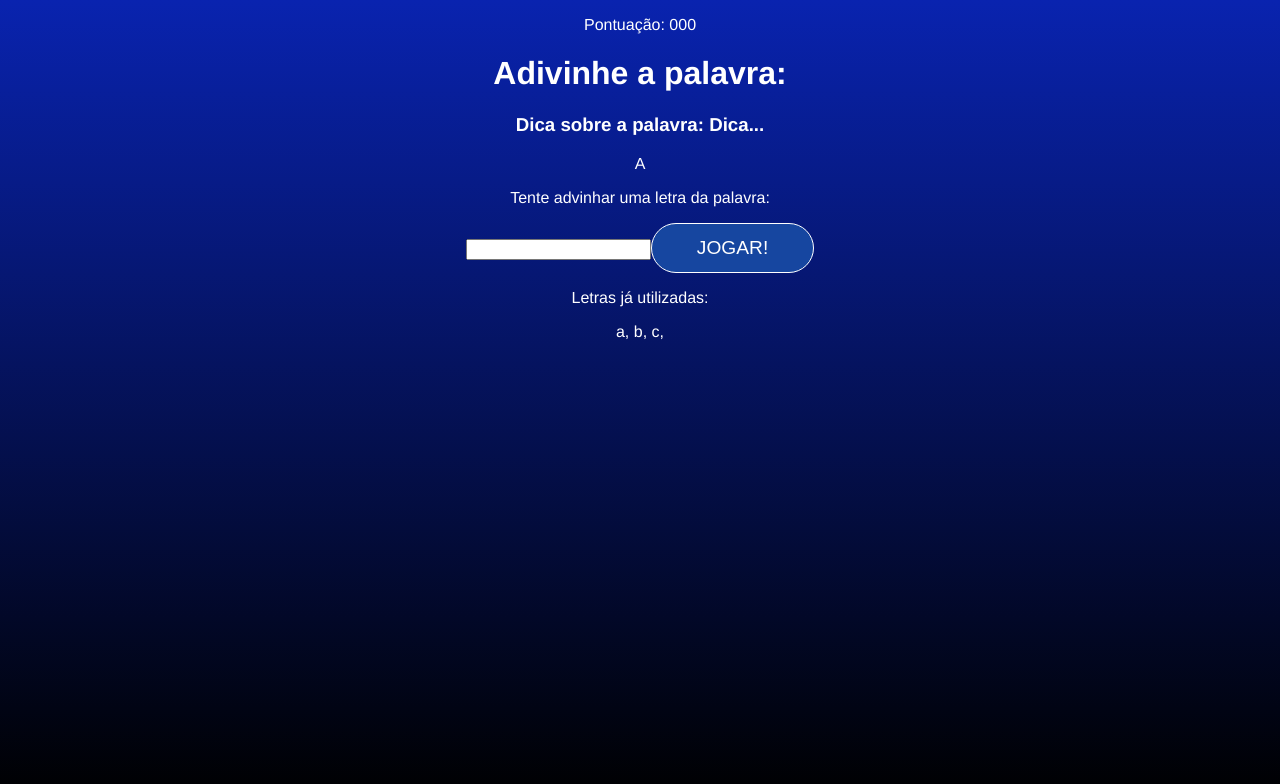
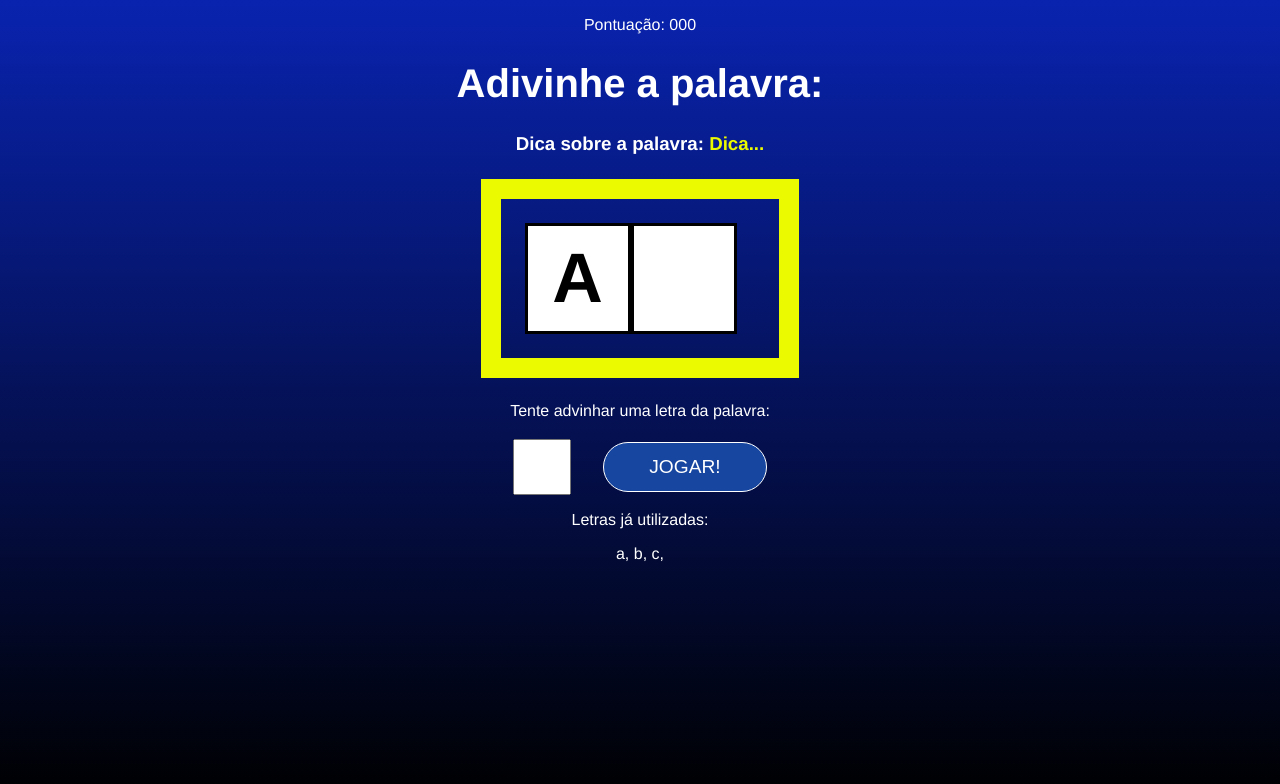
Before and after one commit to ivanvarella/secret_word, a React (Vite) app: page / in a window 1280 px wide. Both pictures are taken after a click on the button "COMEÇAR O JOGO". Shown: the top 784 px of the page. Built offline with nearby package versions, Linux system fonts and the light colour scheme.

Commit message:
Start game CSS and change all to module styles

```diff
--- a/src/App.jsx
+++ b/src/App.jsx
@@ -1,5 +1,5 @@
 /* CSS */
-import "./App.css";
+import styles from "./App.module.css";
 
 /* React */
 import { useCallback, useEffect, useState } from "react";
@@ -61,7 +61,7 @@
   };
 
   return (
-    <div className="App">
+    <div className={styles.App}>
       {gameStage === "start" && <StartScreen startGame={startGame} />}
       {gameStage === "game" && <Game verifyLetter={verifyLetter} />}
       {gameStage === "end" && <GameOver retry={retry} />}
--- a/src/components/Game/Game.jsx
+++ b/src/components/Game/Game.jsx
@@ -2,26 +2,26 @@
 
 const Game = ({ verifyLetter }) => {
   return (
-    <div className="game">
-      <p className="points"></p>
+    <div className={styles.game}>
+      <p className={styles.points}></p>
       <span>Pontuação: 000</span>
       <h1>Adivinhe a palavra:</h1>
-      <h3 className="tip">
+      <h3 className={styles.tip}>
         Dica sobre a palavra: <span>Dica...</span>{" "}
       </h3>
 
-      <div className="wordContaqiner">
-        <span className="letter">A</span>
-        <span className="blankSquare"></span>
+      <div className={styles.wordContainer}>
+        <span className={styles.letter}>A</span>
+        <span className={styles.blankSquare}></span>
       </div>
-      <div className="letterContainer">
+      <div className={styles.letterContainer}>
         <p>Tente advinhar uma letra da palavra: </p>
         <form>
           <input type="text" name="letter" maxLength="1" required />
           <button>Jogar!</button>
         </form>
       </div>
-      <div className="wrongLettersContainer">
+      <div className={styles.wrongLettersContainer}>
         <p>Letras já utilizadas:</p>
         <span>a, </span>
         <span>b, </span>
--- a/src/components/Game/Game.module.css
+++ b/src/components/Game/Game.module.css
@@ -0,0 +1,48 @@
+.game h1 {
+  font-size: 2.5em;
+}
+
+.points span {
+  font-weight: bold;
+}
+
+.tip span {
+  color: #ecfa00;
+}
+
+.wordContainer {
+  margin: 1.5em;
+  padding: 1.5em;
+  border: 20px solid #ecfa00;
+  display: flex;
+}
+
+.letter,
+.blankSquare {
+  font-size: 70px;
+  line-height: 1.5;
+  border: 3px solid #000;
+  width: 100px;
+  text-transform: uppercase;
+  background-color: #fff;
+  color: #000;
+  font-weight: bold;
+}
+
+.letterContainer p {
+  margin-bottom: 1.2em;
+}
+
+.letterContainer form {
+  display: flex;
+  align-items: center;
+  justify-content: center;
+}
+
+.letterContainer input {
+  height: 50px;
+  width: 50px;
+  font-size: 2em;
+  text-align: center;
+  margin-right: 1em;
+}
```
Also changed, not shown: src/App.module.css (renamed from src/App.css).
